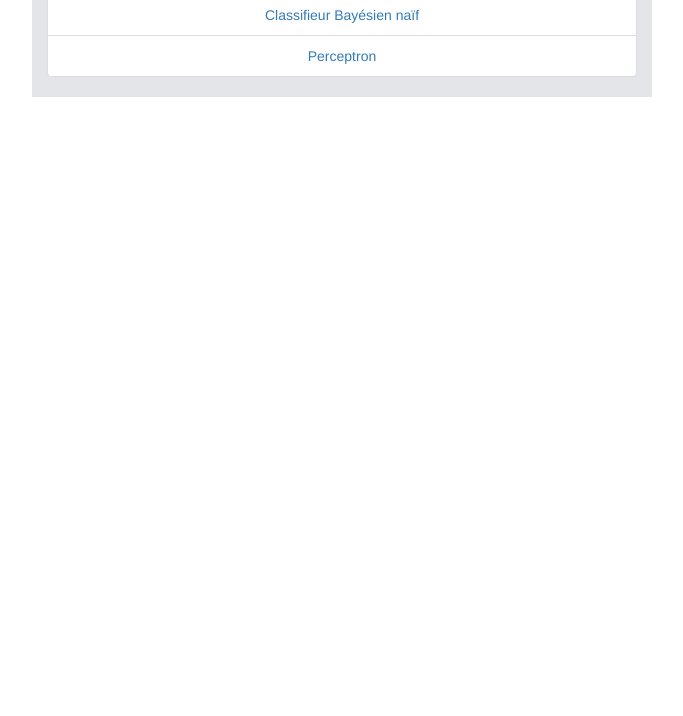
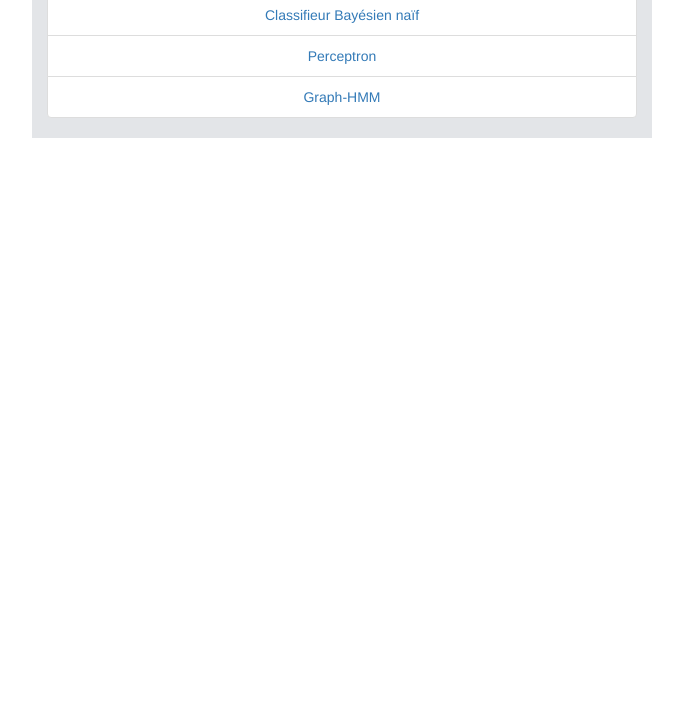
Before and after one commit to pchampio/Machine-Learning, a plain HTML site: page index.html in a window 1280 px wide. Shown: the part 84-800 px from the top of the page, without its empty margins (298-981 px from the left). Drawn offline with nearby package versions, Linux system fonts and the light colour scheme.

Commit message:
Update index.html

```diff
--- a/index.html
+++ b/index.html
@@ -13,6 +13,8 @@
   <ul class="list-group center-block text-center">
     <li class="list-group-item"><a target="_blank" href="./iris.html" rel="nofollow">Classifieur Bayésien naïf</a></li>
     <li class="list-group-item"><a target="_blank" href="./perceptron.html" rel="nofollow">Perceptron</a></li>
+    <li class="list-group-item"><a target="_blank" href="./Graph-HMM.html" rel="nofollow">Graph-HMM</a></li>
+
 
   </ul>
 </div>
```
